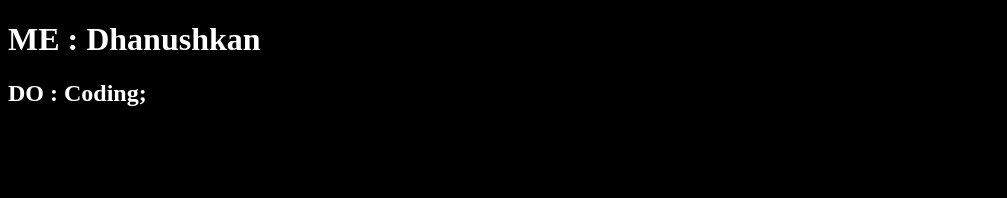
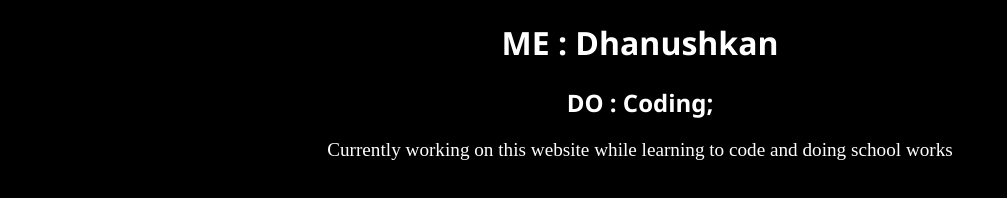
Before and after one commit to Dhanushkan001/Dhanu_Repo, a plain HTML site: page index.html in a window 1280 px wide. Shown: the whole page, without its empty margins (0-1007 px from the left). Drawn offline with Linux system fonts and the light colour scheme.

Commit message:
Added external stylesheet
Added changes based on the screen size:
Hides the font when screen size < 420px

```diff
--- a/index.html
+++ b/index.html
@@ -4,11 +4,14 @@
     <meta charset="UTF-8">
     <meta name="viewport" content="width=device-width, initial-scale=1.0">
     <title>Dhanushkan's WebSite</title>
-    <style>body{background-color:black;color:white}</style>
+    <link rel="stylesheet" href="style.css">
 </head>
 <body>
-    <h1>ME : Dhanushkan</h1>
-    <h2>DO : Coding;</h2>
+    <h1 class="hFont">ME : Dhanushkan</h1>
+    <h2 class="hFont">DO : Coding;</h2>
+    <nav>
+        <p>Currently working on this website while learning to code and doing school works</p>
+    </nav>
 
 </body>
 </html>
--- /dev/null
+++ b/style.css
@@ -0,0 +1,18 @@
+body{
+    background-color:black;
+    color:white;
+    text-align: center;
+    align-items: center;
+}
+.hFont{
+    font-family:'Segoe UI', Tahoma, Geneva, Verdana, sans-serif;
+}
+p{
+    font-size: larger;
+}
+@media (max-width: 480px) {
+    nav {
+      display: none;
+
+    }
+  }
```
